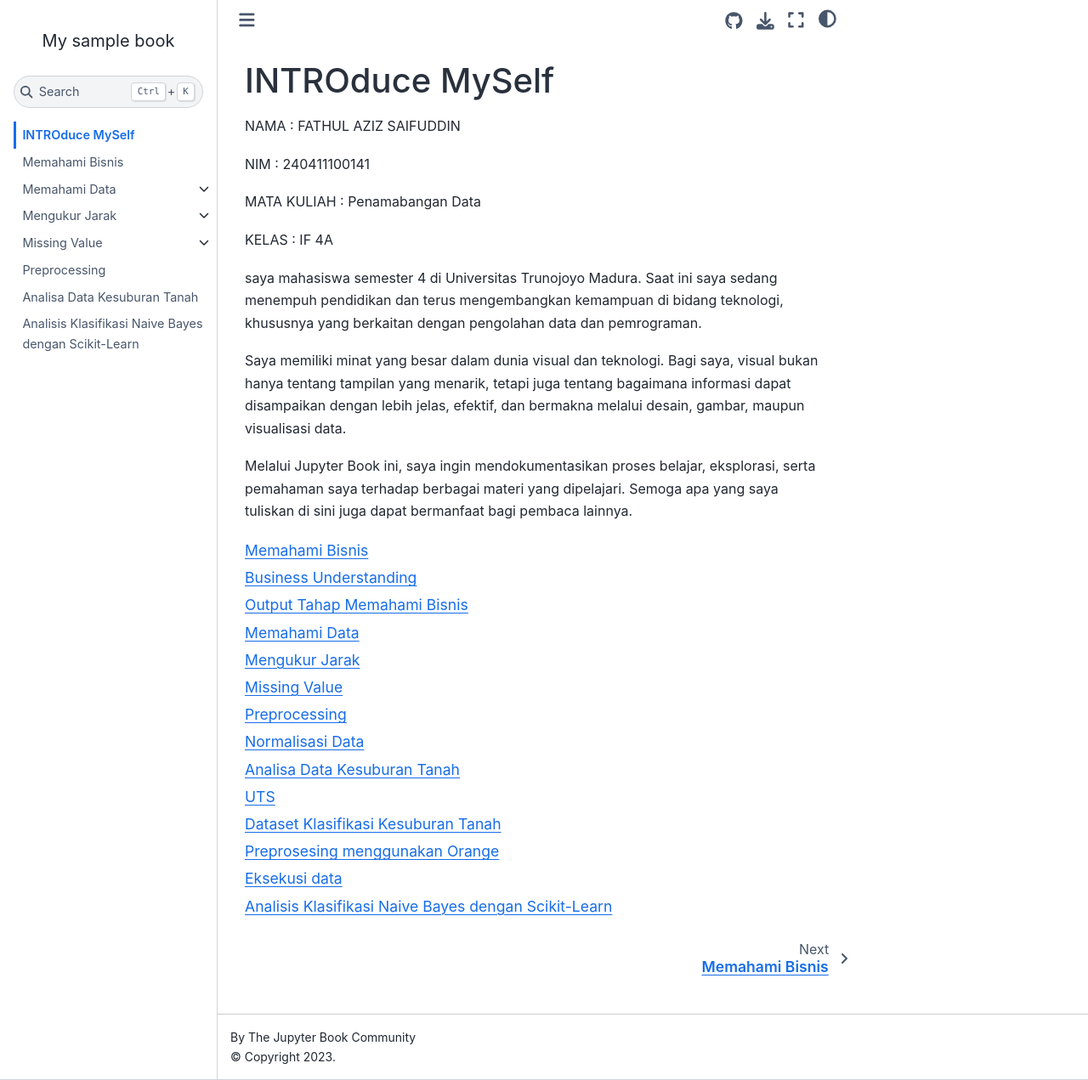
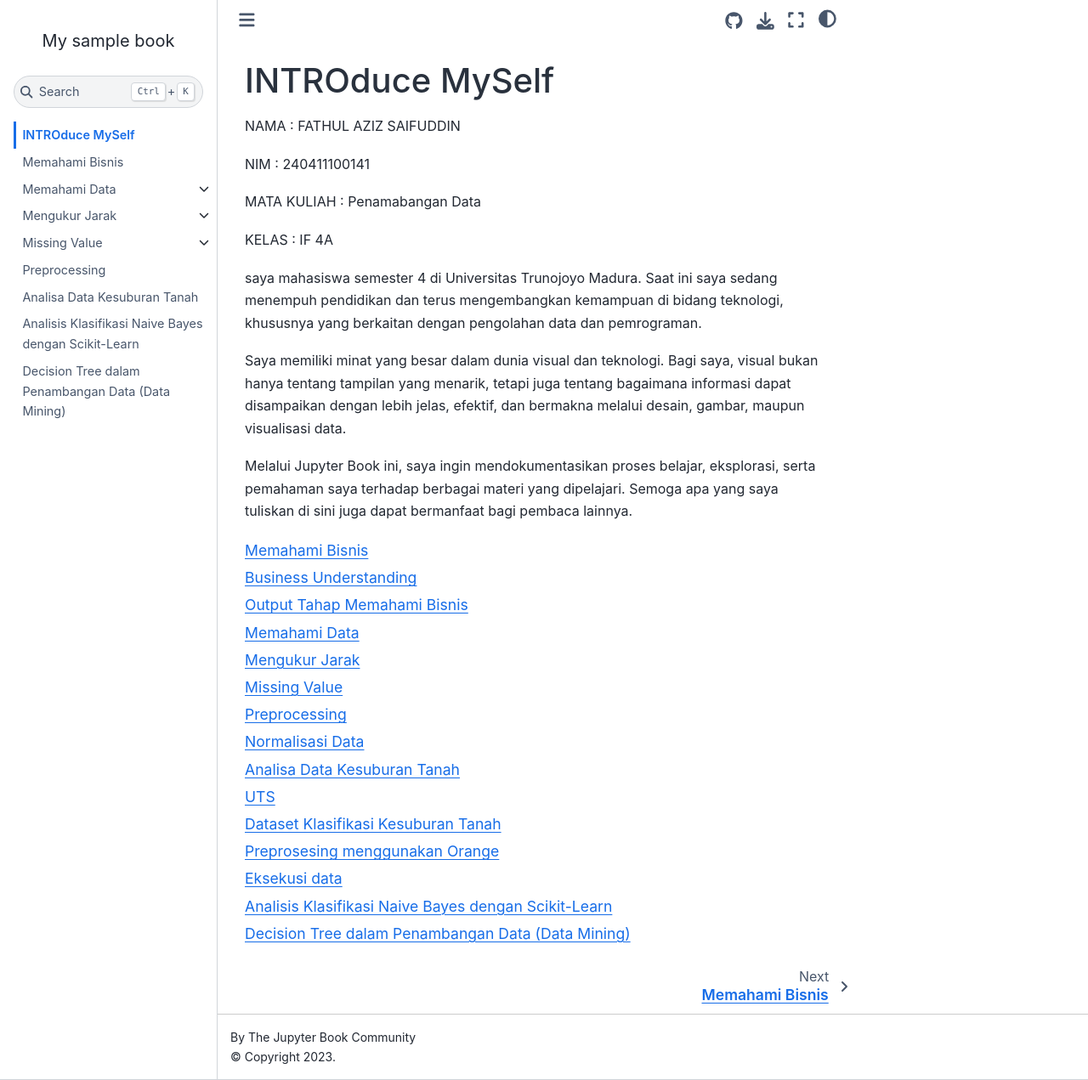
Before and after one commit to azes24/Pendata, a Jupyter Book: the page built from intro.md, in a window 1280 px wide and 1271 px high. Shown: the whole window at 85% size. Built offline with Jupyter Book 1.0.4 settings and Sphinx 7.4.7 and the Sphinx Book theme 1.1.4, drawn with Linux system fonts in a browser that asks for light colours; part of the change alters nothing that is shown.

Commit message:
Update materi

````diff
--- a/_toc.yml
+++ b/_toc.yml
@@ -22,3 +22,4 @@ chapters:
 - file: normalisasi
 - file: uts
 - file: naive
+- file: decission
--- /dev/null
+++ b/decission.md
@@ -0,0 +1,324 @@
+# Decision Tree dalam Penambangan Data (Data Mining)
+
+---
+
+## 1. Pengertian Decision Tree
+
+**Decision Tree** (Pohon Keputusan) adalah algoritma pembelajaran mesin yang digunakan untuk klasifikasi dan regresi. Dalam konteks **data mining**, decision tree membentuk model prediktif berbentuk pohon di mana:
+
+- **Node internal** → merepresentasikan atribut/fitur yang diuji
+- **Cabang (Branch)** → merepresentasikan hasil dari pengujian
+- **Daun (Leaf Node)** → merepresentasikan label kelas atau nilai output
+
+Decision tree bekerja dengan membagi dataset secara rekursif berdasarkan atribut yang paling informatif hingga mencapai kondisi berhenti (stopping criteria).
+
+---
+
+## 2. Konsep Dasar dan Perhitungan
+
+### 2.1 Entropy (Ukuran Ketidakpastian)
+
+Entropy mengukur ketidakmurnian atau ketidakpastian dalam dataset.
+
+$$H(S) = - \sum_{i=1}^{c} p_i \log_2(p_i)$$
+
+Dimana:
+- `S` = dataset
+- `c` = jumlah kelas
+- `p_i` = proporsi sampel kelas ke-i
+
+**Interpretasi:**
+- Entropy = 0 → data murni (hanya satu kelas)
+- Entropy = 1 → data seimbang sempurna (dua kelas sama banyak)
+
+### 2.2 Information Gain (IG)
+
+Information Gain mengukur seberapa besar pengurangan entropy setelah data dibagi berdasarkan atribut tertentu.
+
+$$IG(S, A) = H(S) - \sum_{v \in Values(A)} \frac{|S_v|}{|S|} \cdot H(S_v)$$
+
+Dimana:
+- `A` = atribut yang dievaluasi
+- `S_v` = subset data dengan nilai atribut A = v
+
+**Atribut dengan IG tertinggi dipilih sebagai node pemisah.**
+
+---
+
+## 3. Dataset: Play Tennis
+
+Data berikut diambil langsung dari file `play_tennis.xlsx`:
+
+| Day | Outlook | Temp | Humidity | Wind | Play Tennis |
+|-----|---------|------|----------|------|-------------|
+| D1 | Sunny | Hot | High | False | **No** |
+| D2 | Sunny | Hot | High | True | **No** |
+| D3 | Overcast | Hot | High | False | **Yes** |
+| D4 | Rain | Mild | High | False | **Yes** |
+| D5 | Rain | Cool | Normal | False | **Yes** |
+| D6 | Rain | Cool | Normal | True | **No** |
+| D7 | Overcast | Cool | Normal | True | **Yes** |
+| D8 | Sunny | Mild | High | False | **No** |
+| D9 | Sunny | Cool | Normal | False | **Yes** |
+| D10 | Rain | Mild | Normal | False | **Yes** |
+| D11 | Sunny | Mild | Normal | True | **Yes** |
+| D12 | Overcast | Mild | High | True | **Yes** |
+| D13 | Overcast | Hot | Normal | False | **Yes** |
+| D14 | Rain | Mild | High | True | **No** |
+
+> **Keterangan kolom Wind:** `False` = Angin Lemah (Weak), `True` = Angin Kencang (Strong)
+
+**Ringkasan:** Total 14 instance → **9 Yes**, **5 No**
+
+---
+
+## 4. Perhitungan Lengkap
+
+### Langkah 1: Hitung Entropy Total H(S)
+
+$$H(S) = -\frac{9}{14} \log_2\frac{9}{14} - \frac{5}{14} \log_2\frac{5}{14}$$
+
+$$H(S) = -(0.6429 \times (-0.6374)) - (0.3571 \times (-1.4854))$$
+
+$$\boxed{H(S) = 0.4097 + 0.5305 = 0.9403}$$
+
+---
+
+### Langkah 2: Hitung Information Gain Setiap Atribut
+
+#### A. IG untuk Atribut **Outlook**
+
+| Outlook | Yes | No | Total |
+|---------|-----|----|-------|
+| Sunny | 2 | 3 | 5 |
+| Overcast | 4 | 0 | 4 |
+| Rain | 3 | 2 | 5 |
+
+$$H(Sunny) = -\frac{2}{5}\log_2\frac{2}{5} - \frac{3}{5}\log_2\frac{3}{5} = 0.9710$$
+
+$$H(Overcast) = -\frac{4}{4}\log_2\frac{4}{4} = \mathbf{0} \quad \text{(murni!)}$$
+
+$$H(Rain) = -\frac{3}{5}\log_2\frac{3}{5} - \frac{2}{5}\log_2\frac{2}{5} = 0.9710$$
+
+$$IG(Outlook) = 0.9403 - \left(\frac{5}{14}(0.9710) + \frac{4}{14}(0) + \frac{5}{14}(0.9710)\right)$$
+
+$$IG(Outlook) = 0.9403 - (0.3468 + 0 + 0.3468) = \boxed{0.2467}$$
+
+---
+
+#### B. IG untuk Atribut **Temp**
+
+| Temp | Yes | No | Total |
+|------|-----|----|-------|
+| Hot | 2 | 2 | 4 |
+| Mild | 4 | 2 | 6 |
+| Cool | 3 | 1 | 4 |
+
+$$H(Hot) = -\frac{2}{4}\log_2\frac{2}{4} - \frac{2}{4}\log_2\frac{2}{4} = 1.0000$$
+
+$$H(Mild) = -\frac{4}{6}\log_2\frac{4}{6} - \frac{2}{6}\log_2\frac{2}{6} = 0.9183$$
+
+$$H(Cool) = -\frac{3}{4}\log_2\frac{3}{4} - \frac{1}{4}\log_2\frac{1}{4} = 0.8113$$
+
+$$IG(Temp) = 0.9403 - \left(\frac{4}{14}(1.0000) + \frac{6}{14}(0.9183) + \frac{4}{14}(0.8113)\right)$$
+
+$$IG(Temp) = 0.9403 - (0.2857 + 0.3936 + 0.2318) = \boxed{0.0292}$$
+
+---
+
+#### C. IG untuk Atribut **Humidity**
+
+| Humidity | Yes | No | Total |
+|----------|-----|----|-------|
+| High | 3 | 4 | 7 |
+| Normal | 6 | 1 | 7 |
+
+$$H(High) = -\frac{3}{7}\log_2\frac{3}{7} - \frac{4}{7}\log_2\frac{4}{7} = 0.9852$$
+
+$$H(Normal) = -\frac{6}{7}\log_2\frac{6}{7} - \frac{1}{7}\log_2\frac{1}{7} = 0.5917$$
+
+$$IG(Humidity) = 0.9403 - \left(\frac{7}{14}(0.9852) + \frac{7}{14}(0.5917)\right)$$
+
+$$IG(Humidity) = 0.9403 - (0.4926 + 0.2959) = \boxed{0.1518}$$
+
+---
+
+#### D. IG untuk Atribut **Wind**
+
+| Wind | Yes | No | Total |
+|------|-----|----|-------|
+| False (Weak) | 6 | 2 | 8 |
+| True (Strong) | 3 | 3 | 6 |
+
+$$H(Weak) = -\frac{6}{8}\log_2\frac{6}{8} - \frac{2}{8}\log_2\frac{2}{8} = 0.8113$$
+
+$$H(Strong) = -\frac{3}{6}\log_2\frac{3}{6} - \frac{3}{6}\log_2\frac{3}{6} = 1.0000$$
+
+$$IG(Wind) = 0.9403 - \left(\frac{8}{14}(0.8113) + \frac{6}{14}(1.0000)\right)$$
+
+$$IG(Wind) = 0.9403 - (0.4636 + 0.4286) = \boxed{0.0481}$$
+
+---
+
+### Langkah 3: Pilih Atribut dengan IG Tertinggi
+
+| Atribut | Information Gain | Ranking |
+|---------|----------------|---------|
+| **Outlook** | **0.2467** | **1 — dipilih sebagai Root Node** |
+| Humidity | 0.1518 | 2 |
+| Wind | 0.0481 | 3 |
+| Temp | 0.0292 | 4 |
+
+**→ Outlook menjadi Root Node karena memiliki IG tertinggi (0.2467)**
+
+---
+
+### Langkah 4: Rekursi pada Setiap Cabang Outlook
+
+#### Cabang Overcast → D3, D7, D12, D13 → Semua Yes
+Entropy = 0 → **Leaf Node: YES**
+
+#### Cabang Sunny → D1, D2, D8, D9, D11 → 2 Yes, 3 No
+Hitung IG atribut tersisa, **Humidity** dipilih (IG tertinggi pada subset ini):
+
+| Humidity (Sunny) | Yes | No | Hasil |
+|------------------|-----|----|-------|
+| High (D1, D2, D8) | 0 | 3 | → **NO** |
+| Normal (D9, D11) | 2 | 0 | → **YES** |
+
+#### Cabang Rain → D4, D5, D6, D10, D14 → 3 Yes, 2 No
+Hitung IG atribut tersisa, **Wind** dipilih (IG tertinggi pada subset ini):
+
+| Wind (Rain) | Yes | No | Hasil |
+|-------------|-----|----|-------|
+| False/Weak (D4, D5, D10) | 3 | 0 | → **YES** |
+| True/Strong (D6, D14) | 0 | 2 | → **NO** |
+
+---
+
+### Hasil Akhir: Struktur Decision Tree
+
+```
+                         Outlook
+                      /     |      \
+               Sunny    Overcast    Rain
+                 |          |          |
+             Humidity      YES       Wind
+             /     \               /      \
+          High   Normal     Strong(T)  Weak(F)
+           |        |             |         |
+          NO       YES            NO       YES
+```
+
+---
+
+## 5. Tahapan Workflow KNIME pada Gambar
+
+Gambar menunjukkan workflow KNIME untuk membangun dan mengevaluasi **model Decision Tree** menggunakan dataset Play Tennis. Berikut penjelasan setiap node secara berurutan:
+
+---
+
+### Node 1: Excel Reader
+![Grafik Data](/gambar/decission02.png)
+**Fungsi:** Membaca dataset dari file Excel (`play_tennis.xlsx`).
+
+- Mengimpor data dengan 6 kolom: `Day`, `Outlook`, `Temp`, `Humidity`, `Wind`, `Play Tennis`
+- Seluruh 14 baris data termuat sebagai tabel input pipeline
+
+---
+
+### Node 2: Table Partitioner
+![Grafik Data](/gambar/decission03.png)
+**Fungsi:** Membagi dataset menjadi *training set* dan *test set*.
+
+- Label: *"split training set from test data"*
+- Umumnya menggunakan rasio **70:30** atau **80:20**
+- Output dua port:
+  - Port atas → **Training Set** (melatih model)
+  - Port bawah → **Test Set** (menguji model)
+
+---
+
+### Node 3: Color Manager
+
+![Grafik Data](/gambar/decission04.png)
+**Fungsi:** Memberi warna pada data berdasarkan kelas target (`Play Tennis`).
+
+- Label: *"color by class"*
+- Kelas `Yes` dan `No` mendapat warna berbeda untuk visualisasi
+- Tidak mengubah struktur data, hanya menambahkan metadata warna
+
+---
+
+### Node 4: Decision Tree Learner
+
+![Grafik Data](/gambar/decission05.png)
+**Fungsi:** Membangun model Decision Tree dari training set.
+
+- Label: *"build decision tree"*
+- Menerapkan algoritma **ID3** dengan perhitungan Information Gain seperti di atas
+- Menghasilkan struktur pohon dengan **Outlook** sebagai root node
+- Parameter konfigurasi: metode split (Gini/IG), kedalaman pohon, min. sampel per node
+
+---
+
+### Node 5: Model Writer
+
+**Fungsi:** Menyimpan model Decision Tree yang sudah dilatih ke dalam file.
+
+- Berguna untuk deployment model tanpa melatih ulang
+- Format: file model KNIME internal
+
+---
+
+### Node 6: Decision Tree View
+
+![Grafik Data](/gambar/decission07.png)
+**Fungsi:** Menampilkan visualisasi grafis struktur pohon keputusan.
+
+- Memperlihatkan node split, cabang kondisi, dan leaf node kelas
+- Untuk dataset ini menampilkan tree: Outlook → Humidity/YES/Wind → NO/YES/NO/YES
+- Berguna untuk interpretasi dan presentasi model
+
+---
+
+### Node 7: Color Appender (deprecated)
+
+**Fungsi:** Menambahkan metadata warna dari Color Manager ke data test set.
+
+- Label: *"append color to test data"*
+- Bertanda *deprecated* (tidak direkomendasikan di versi KNIME terbaru)
+- Memastikan konsistensi warna antara training set dan test set untuk visualisasi
+
+---
+
+### Node 8: Decision Tree Predictor
+
+**Fungsi:** Menggunakan model terlatih untuk memprediksi kolom `Play Tennis` pada test set.
+
+- Label: *"use decision tree to predict classes"*
+- Menerima dua input: model dari Learner + data test berwarna
+- Output: tabel test set dengan kolom tambahan hasil prediksi (`Yes` / `No`)
+
+---
+
+### Node 9: Scorer (deprecated)
+
+![Grafik Data](/gambar/decission10.png)
+**Fungsi:** Mengevaluasi performa prediksi model.
+
+- Label: *"score results"*
+- Membandingkan prediksi dengan label asli `Play Tennis`
+- Menghasilkan **Confusion Matrix** dan metrik evaluasi:
+  - **Accuracy** = (TP + TN) / Total
+  - **Precision** = TP / (TP + FP)
+  - **Recall** = TP / (TP + FN)
+  - **Kappa Coefficient**
+- Bertanda *deprecated* → versi terbaru menggunakan node **Scorer** yang diperbarui
+
+---
+
+## 6. Alur Data Lengkap dalam Workflow
+
+![Grafik Data](/gambar/decission01.png)
+---
````
Also changed, not shown: 7 other files.
